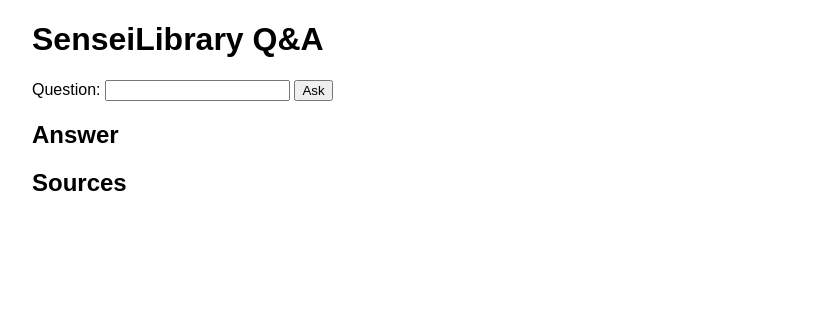
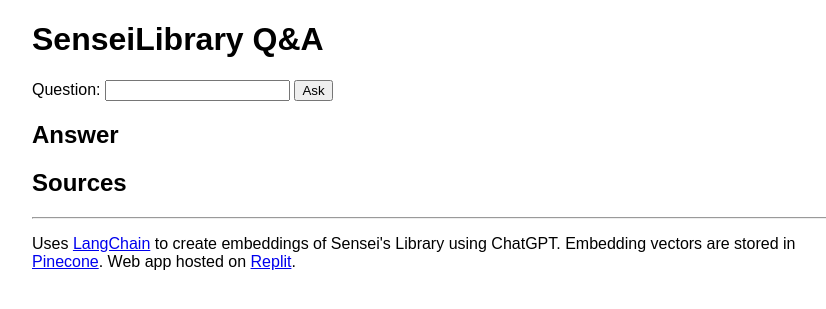
Before and after one commit to emilesilvis/senseis-library-qa, a Flask app: page / in a window 1280 px wide. Shown: the top 309 px of the page, without its empty margins (208-1034 px from the left). Run offline with Flask 2, Linux system fonts and the light colour scheme.

Commit message:
chore: added about

```diff
--- a/templates/index.html
+++ b/templates/index.html
@@ -38,6 +38,10 @@
     <p id="answer"></p>
     <h2>Sources</h2>
     <p id="sources"></p>
+
+    <hr>
+    <p>Uses <a href="https://python.langchain.com/en/latest/index.html">LangChain</a> to create embeddings of Sensei's Library using ChatGPT. Embedding vectors are stored in <a href="https://pinecone.io/">Pinecone</a>. Web app hosted on <a href="www.replit.com">Replit</a>.</p>
+
 
     <script>
         document.getElementById('qa-form').addEventListener('submit', async function (e) {
```
